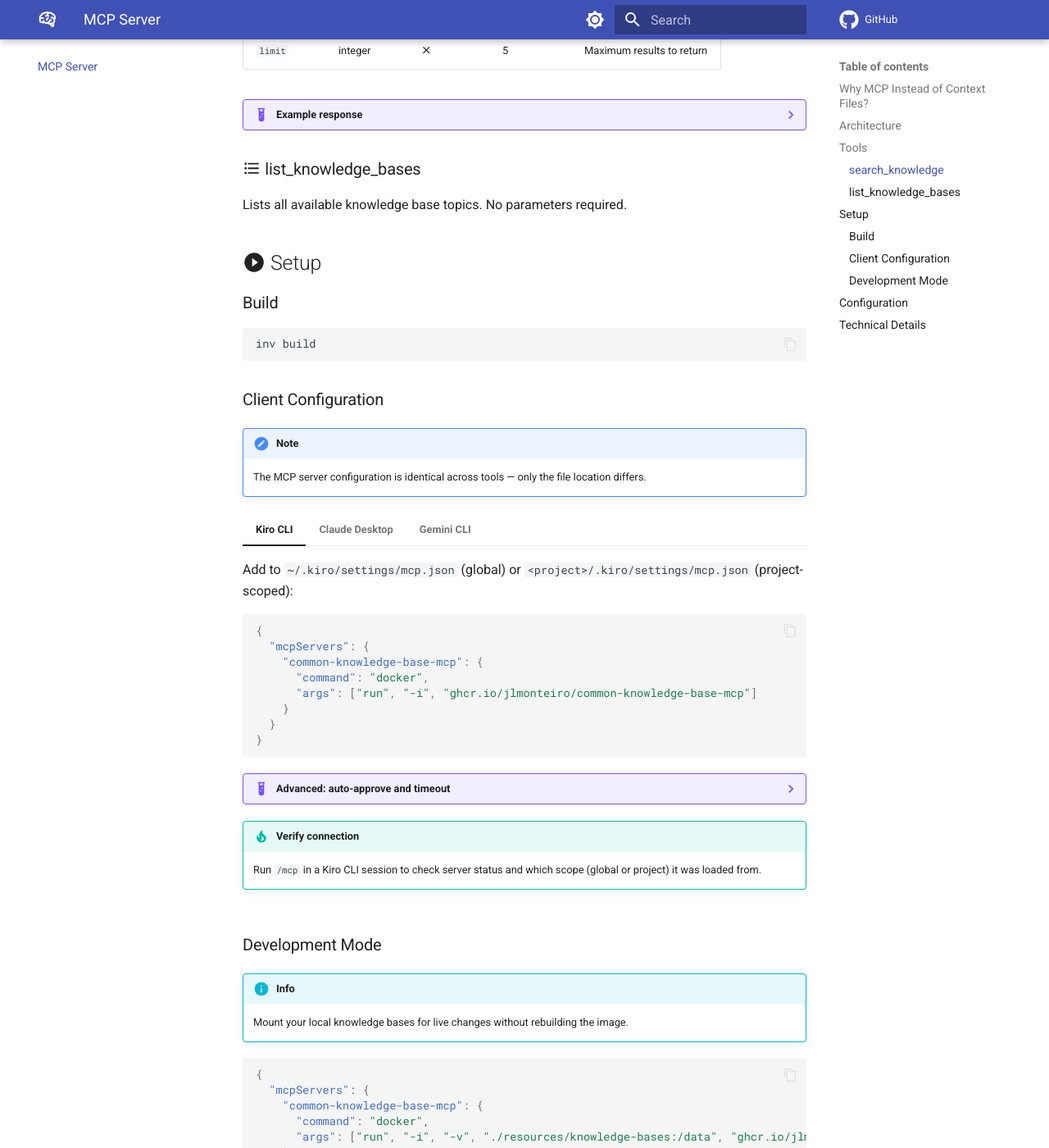
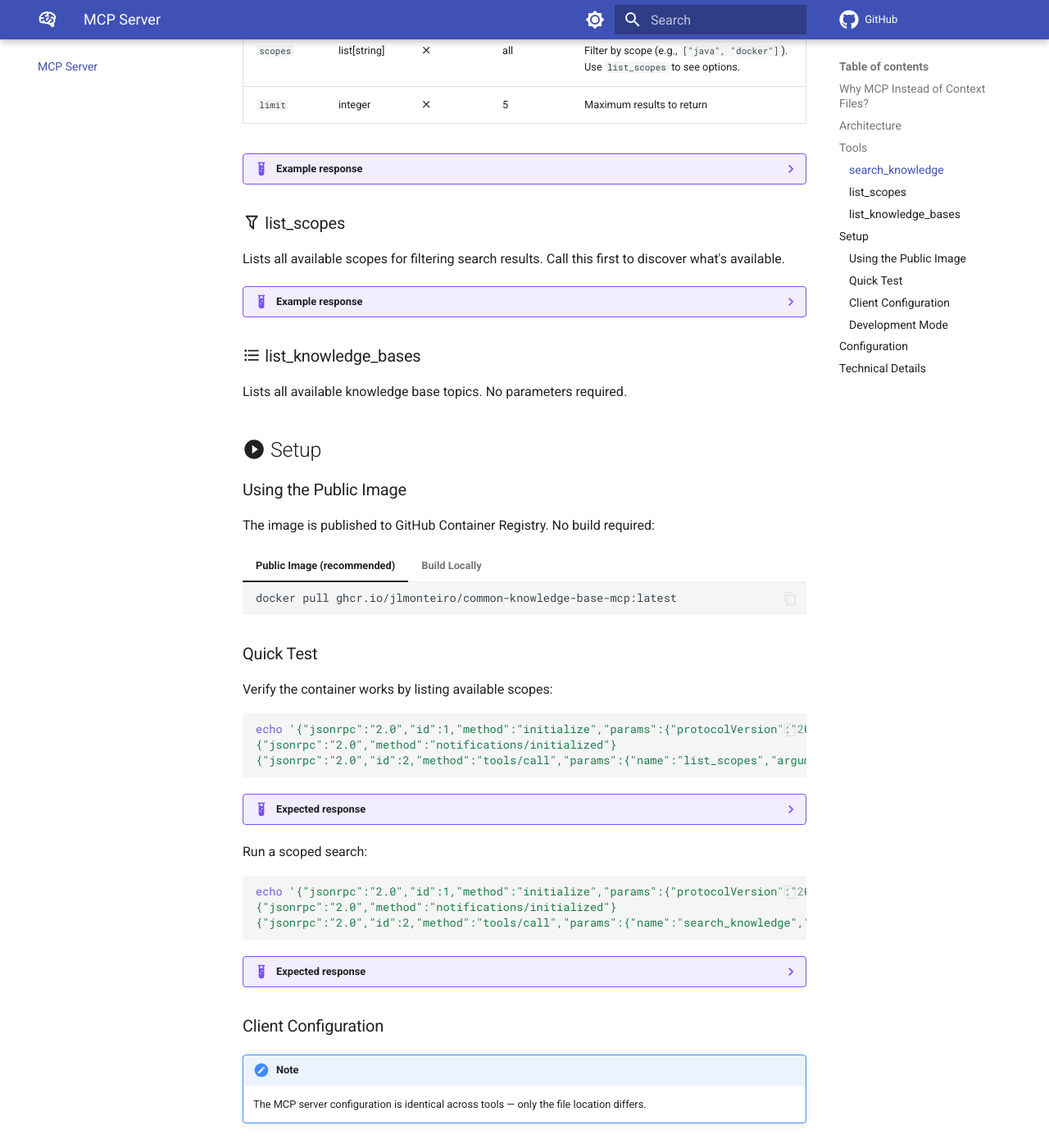
Before and after one commit to jlmonteiro/common-ai-resources, an MkDocs documentation site: the page built from docs/mcp-server.md, in a window 1280 px wide and 1400 px high, scrolled down 1782 px. Shown: the whole window at 82% size. Built offline with MkDocs 1.6.1 and Material for MkDocs 9.7.7, drawn with Linux system fonts in a browser that asks for light colours; comment, search, counter and statistics services are not loaded; some of the changed text lies outside the part shown.

Commit message:
feat(testing): add language-agnostic testing standards KB
- TDD methodology (Red/Green/Refactor)
- BDD test structure (Given/When/Then)
- Test pyramid expectations
- Negative testing rules (at least one per happy path)
- Mocking rules (avoid unless absolutely necessary)
- Testcontainers for integration tests
- Parallel execution and isolation
- Improved MCP tool descriptions for agent discoverability

````diff
--- a/docs/mcp-server.md
+++ b/docs/mcp-server.md
@@ -52,15 +52,16 @@
 
 ## :material-wrench: Tools
 
-The server exposes two MCP tools:
+The server exposes three MCP tools:
 
 ### :material-magnify: search_knowledge
 
-Semantic search across all indexed knowledge bases.
+Semantic search across indexed knowledge bases with optional scope filtering.
 
 | Parameter | Type | Required | Default | Description |
 |-----------|------|----------|---------|-------------|
 | `query` | string | :material-check: | — | The search query |
+| `scopes` | list[string] | :material-close: | all | Filter by scope (e.g., `["java", "docker"]`). Use `list_scopes` to see options. |
 | `limit` | integer | :material-close: | 5 | Maximum results to return |
 
 ??? example "Example response"
@@ -72,17 +73,82 @@
     Requirements use the EARS (Easy Approach to Requirements Syntax) pattern...
     ```
 
+### :material-filter-outline: list_scopes
+
+Lists all available scopes for filtering search results. Call this first to discover what's available.
+
+??? example "Example response"
+    ```
+    - ai
+    - databases
+    - docker
+    - git
+    - gradle
+    - helm
+    - java
+    - release
+    - sdd
+    ```
+
 ### :material-format-list-bulleted: list_knowledge_bases
 
 Lists all available knowledge base topics. No parameters required.
 
 ## :material-play-circle: Setup
 
-### Build
+### Using the Public Image
+
+The image is published to GitHub Container Registry. No build required:
+
+=== "Public Image (recommended)"
+
+    ```bash
+    docker pull ghcr.io/jlmonteiro/common-knowledge-base-mcp:latest
+    ```
+
+=== "Build Locally"
+
+    Only needed if you want to modify the knowledge bases or server code:
+
+    ```bash
+    inv build
+    ```
+
+### Quick Test
+
+Verify the container works by listing available scopes:
 
 ```bash
-inv build
+echo '{"jsonrpc":"2.0","id":1,"method":"initialize","params":{"protocolVersion":"2024-11-05","capabilities":{},"clientInfo":{"name":"test","version":"1.0"}}}
+{"jsonrpc":"2.0","method":"notifications/initialized"}
+{"jsonrpc":"2.0","id":2,"method":"tools/call","params":{"name":"list_scopes","arguments":{}}}' | docker run -i ghcr.io/jlmonteiro/common-knowledge-base-mcp:latest
 ```
+
+??? example "Expected response"
+    ```json
+    {"jsonrpc":"2.0","id":2,"result":{"content":[{"type":"text","text":"- ai\n- databases\n- docker\n- git\n- gradle\n- helm\n- java\n- release\n- sdd"}],"isError":false}}
+    ```
+
+Run a scoped search:
+
+```bash
+echo '{"jsonrpc":"2.0","id":1,"method":"initialize","params":{"protocolVersion":"2024-11-05","capabilities":{},"clientInfo":{"name":"test","version":"1.0"}}}
+{"jsonrpc":"2.0","method":"notifications/initialized"}
+{"jsonrpc":"2.0","id":2,"method":"tools/call","params":{"name":"search_knowledge","arguments":{"query":"circuit breaker","scopes":["java"],"limit":2}}}' | docker run -i ghcr.io/jlmonteiro/common-knowledge-base-mcp:latest
+```
+
+??? example "Expected response"
+    ```
+    **[java/resilience.md]** (score: 0.782)
+
+    Resilience Standards > Circuit Breakers > Default Configuration
+    ...
+
+    **[java/resilience.md]** (score: 0.695)
+
+    Resilience Standards > Circuit Breakers > Usage
+    ...
+    ```
 
 ### Client Configuration
 
````
Also changed, not shown: CHANGELOG.md (+1 -0 lines), resources/knowledge-bases/testing/standards.md (added, +150 -0 lines), 1 other file.
